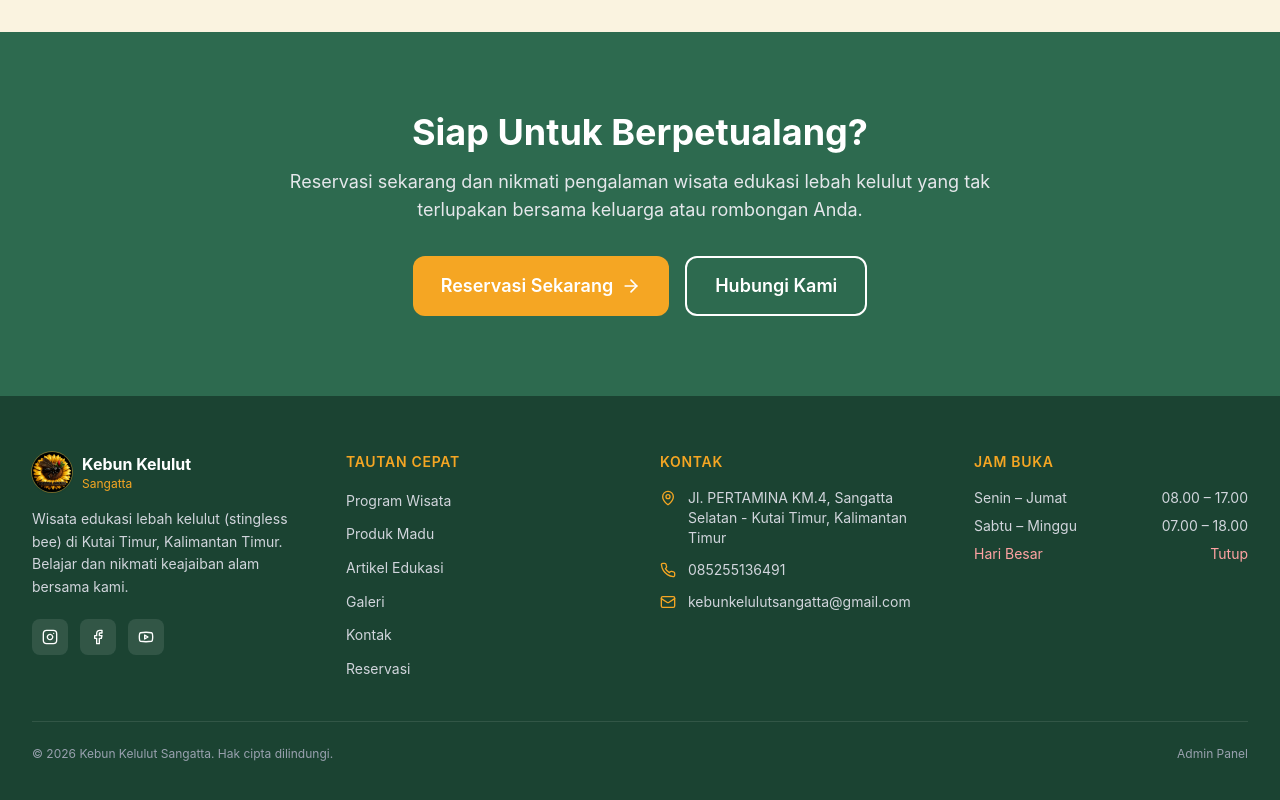
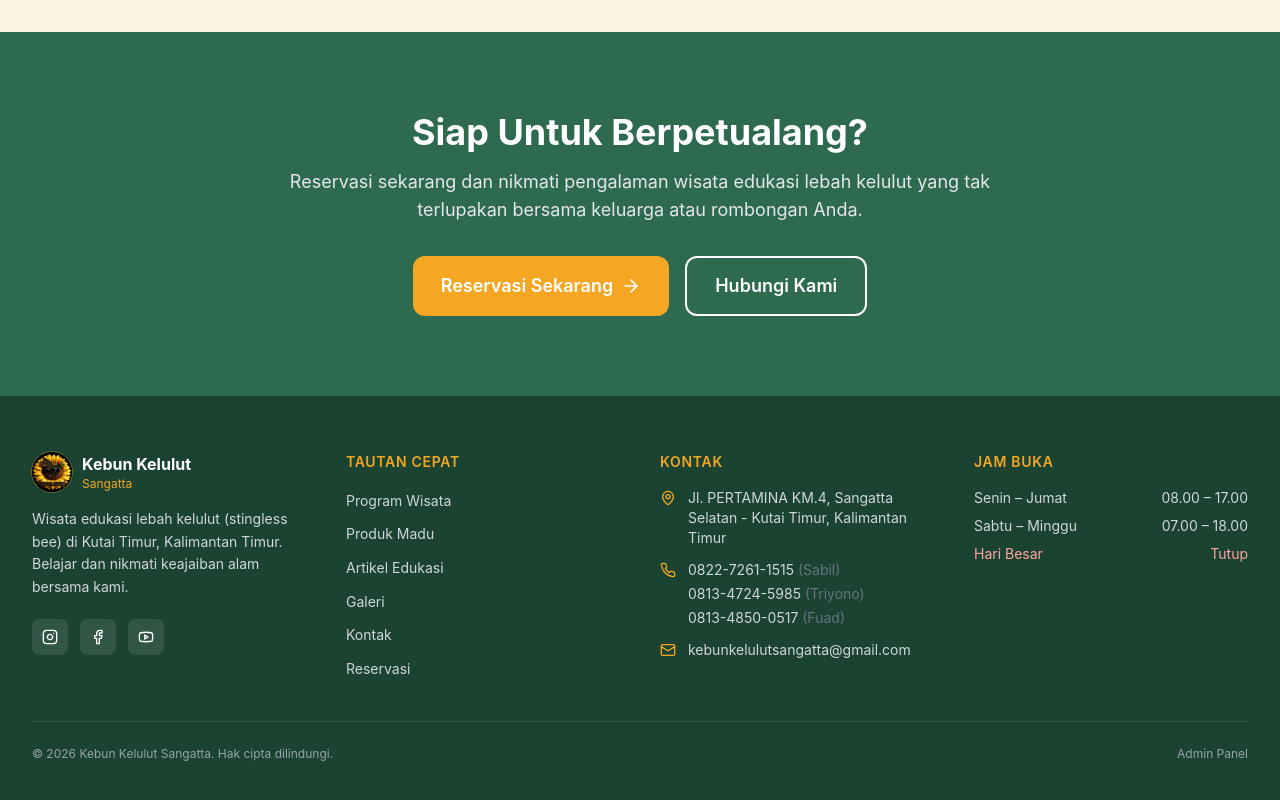
Before and after one commit to ratioonline/kelulut, a React (Vite) app: page / in a window 1280 px wide. Shown: the part 2921-3721 px from the top of the page. Built offline with nearby package versions, Linux system fonts and the light colour scheme; no server answers; the database is empty.

Commit message:
fix: ganti semua nomor lama dengan 3 contact person (Sabil, Triyono, Fuad)

```diff
--- a/src/components/layout/Footer.tsx
+++ b/src/components/layout/Footer.tsx
@@ -87,16 +87,25 @@ export default function Footer() {
                   Jl. PERTAMINA KM.4, Sangatta Selatan - Kutai Timur, Kalimantan Timur
                 </a>
               </li>
-              <li className="flex items-center gap-3 text-sm text-gray-300">
-                <Phone size={16} className="text-[#F5A623] shrink-0" />
-                <a
-                  href="https://wa.me/6285255136491?text=Halo%2C%20saya%20ingin%20bertanya%20tentang%20Kebun%20Kelulut%20Sangatta."
-                  target="_blank"
-                  rel="noopener noreferrer"
-                  className="hover:text-white transition-colors"
-                >
-                  085255136491
-                </a>
+              <li className="flex items-start gap-3 text-sm text-gray-300">
+                <Phone size={16} className="text-[#F5A623] mt-0.5 shrink-0" />
+                <div className="space-y-1">
+                  {[
+                    { name: 'Sabil', phone: '082272611515', display: '0822-7261-1515' },
+                    { name: 'Triyono', phone: '081347245985', display: '0813-4724-5985' },
+                    { name: 'Fuad', phone: '081348500517', display: '0813-4850-0517' },
+                  ].map(({ name, phone, display }) => (
+                    <a
+                      key={name}
+                      href={`https://wa.me/62${phone.substring(1)}?text=Halo%2C%20saya%20ingin%20bertanya%20tentang%20Kebun%20Kelulut%20Sangatta.`}
+                      target="_blank"
+                      rel="noopener noreferrer"
+                      className="block hover:text-white transition-colors"
+                    >
+                      {display} <span className="text-gray-500">({name})</span>
+                    </a>
+                  ))}
+                </div>
               </li>
               <li className="flex items-center gap-3 text-sm text-gray-300">
                 <Mail size={16} className="text-[#F5A623] shrink-0" />
--- a/src/components/layout/WhatsAppButton.tsx
+++ b/src/components/layout/WhatsAppButton.tsx
@@ -1,5 +1,5 @@
 export default function WhatsAppButton() {
-  const phone = '6285255136491'
+  const phone = '6282272611515'
   const message = encodeURIComponent('Halo, saya ingin bertanya tentang Kebun Kelulut Sangatta.')
   const href = `https://wa.me/${phone}?text=${message}`
 
--- a/src/components/ui/CartDrawer.tsx
+++ b/src/components/ui/CartDrawer.tsx
@@ -25,7 +25,7 @@ export default function CartDrawer() {
     const total = formatCurrency(totalPrice())
     const text =
       `Halo, saya ingin memesan:\n${lines.join('\n')}\n\nTotal: ${total}\n\nMohon konfirmasi ketersediaan stok. Terima kasih!`
-    window.open(`https://wa.me/6285255136491?text=${encodeURIComponent(text)}`, '_blank')
+    window.open(`https://wa.me/6282272611515?text=${encodeURIComponent(text)}`, '_blank')
   }
 
   return (
```
